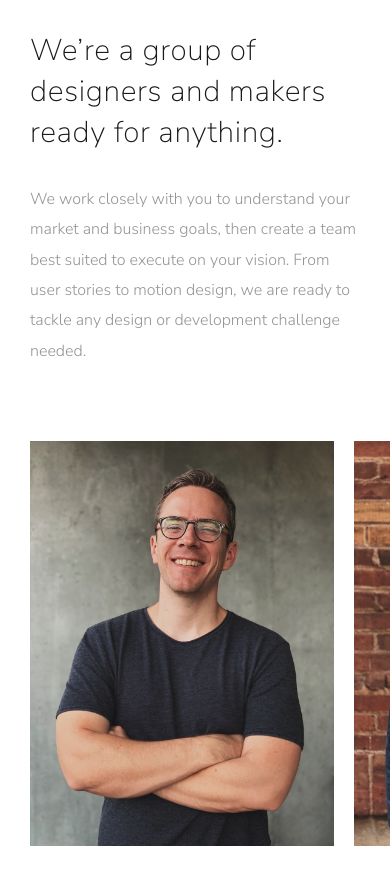
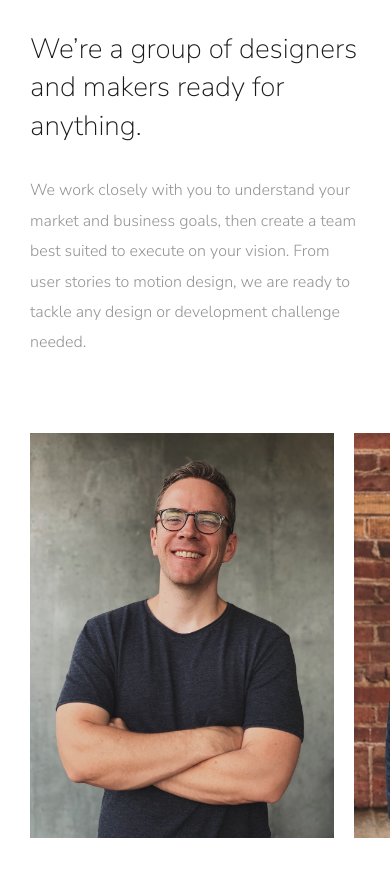
Before and after one commit to moyer/zoe.works, a Jekyll site: the page built from index.html, in a window 390 px wide. Shown: the part 546-1420 px from the top of the page. Built offline with Jekyll 4.4.1, drawn with Linux system fonts in a browser that asks for light colours; grey boxes are pictures that could not be loaded.

Commit message:
update small screen styles

```diff
--- a/css/style.scss
+++ b/css/style.scss
@@ -25,6 +25,11 @@ ol, ul {
 img {
   max-width: 100%;
   height: auto;
+}
+
+input {
+  -webkit-appearance: none;
+  -webkit-border-radius: 0;
 }
 
 // Main Styles
@@ -78,10 +83,9 @@ body {
 }
 
   .section__title {
-    font-size: 30px;
+    font-size: 28px;
     font-weight: 200;
     line-height: 1.38em;
-    letter-spacing: 0.02em;
   }
 
   .section__text {
@@ -98,6 +102,7 @@ body {
 
     .section__title {
       font-size: 50px;
+      letter-spacing: 0.02em;
     }
 
     .section__text {
@@ -169,6 +174,7 @@ body {
 @media only screen and (min-width: 1100px) {
   .hero {
     height: 100vh;
+    max-height: 1000px;
     padding-top: 0;
   }
 
@@ -183,7 +189,7 @@ body {
       position: absolute;
       right: 0;
       bottom: 0;
-      width: 566px;
+      width: 60vh;
     }
 
     .scroll-arrow {
```
